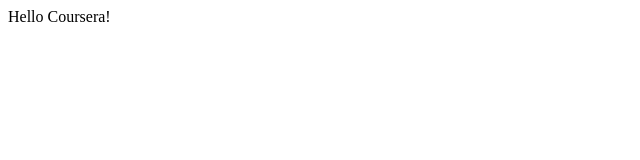
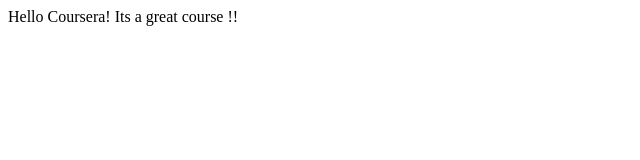
Before and after one commit to bigbaliboy/coursera-test, a plain HTML site: page site/index.html in a window 1280 px wide. Shown: the whole page, without its empty margins (0-640 px from the left). Drawn offline with Linux system fonts and the light colour scheme.

Commit message:
Small addition to our page content

```diff
--- a/site/index.html
+++ b/site/index.html
@@ -4,6 +4,6 @@
 	<title>Hello coursera!</title>
 </head>
 <body>
-<hl>Hello Coursera!</hl>
+<hl>Hello Coursera! Its a great course !!</hl>
 </body>
 </html>
```
